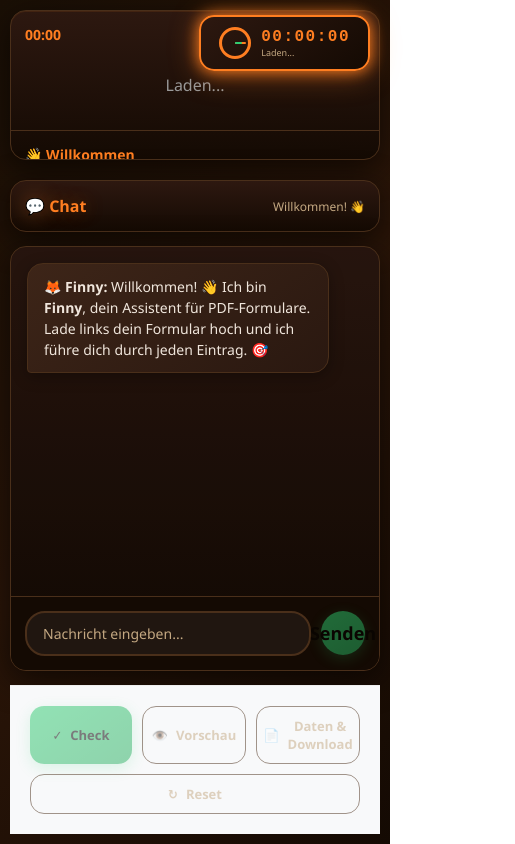
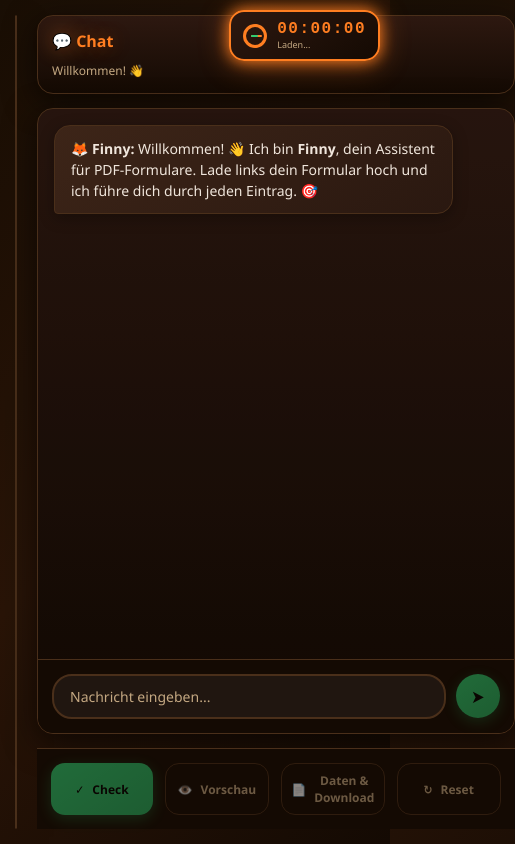
Before and after one commit to finnyaifox/Finny2, a website: page FInny2/public/index.html in a window 390 px wide. Shown: the whole page, 515 px wide, since content can reach past the window. Drawn offline with Linux system fonts and the light colour scheme.

Commit message:
Update index.html

```diff
--- a/FInny2/public/index.html
+++ b/FInny2/public/index.html
@@ -530,19 +530,27 @@
         }
 
         /* RESPONSIVE */
-        @media (max-width: 900px) {
-            .container {
-                flex-direction: column;
-                padding: 10px;
-            }
-            .left-panel {
-                width: 100%;
-                max-height: 150px;
-            }
-            .right-panel {
-                width: 100%;
-            }
-        }
+        @media (max-width: 600px) {
+    .live-clock {
+        top: 10px;
+        right: 10px;
+        padding: 8px 12px;
+        font-size: 12px;
+    }
+    .clock-icon {
+        width: 24px;
+        height: 24px;
+    }
+    .header {
+        flex-direction: column;
+        gap: 10px;
+        align-items: flex-start;
+    }
+    .btn {
+        font-size: 12px;
+        padding: 8px 12px;
+    }
+}
     </style>
 </head>
 <body>
@@ -627,11 +635,11 @@
                 </div>
                 <div class="chat-input-area">
                     <input type="text" class="chat-input" id="chat-input" placeholder="Nachricht eingeben..." disabled>
-                    <button class="chat-button" id="send-button" disabled>Senden</button>
+                    <button class="chat-button" id="send-button" disabled>➤</button>
                 </div>
             </div>
 
-            <div style="padding: 20px; display: flex; gap: 10px; flex-wrap: wrap; background: #f8f9fa; border-top: 1px solid #eee;">
+            <div class="action-buttons">
                 <button class="btn btn-primary" id="check-button" disabled>
                     <span>✓</span> Check
                 </button>
@@ -822,7 +830,7 @@
             formData.append('file', file);
 
             try {
-                const uploadResponse = await fetch(`${API_URL}/upload-pdf`, {
+                const uploadResponse = await fetch(`${API_BASE}/upload-pdf`, {
                     method: 'POST',
                     body: formData
                 });
@@ -845,7 +853,7 @@
         // Extract Fields
         async function extractFields(pdfUrl) {
             try {
-                const response = await fetch(`${API_URL}/extract-fields`, {
+                const response = await fetch(`${API_BASE}/extract-fields`, {
                     method: 'POST',
                     headers: { 'Content-Type': 'application/json' },
                     body: JSON.stringify({ url: pdfUrl, sessionId: currentSessionId })
@@ -895,7 +903,7 @@
             if (currentFieldIndex >= fields.length) return;
 
             try {
-                const response = await fetch(`${API_URL}/chat`, {
+                const response = await fetch(`${API_BASE}/chat`, {
                     method: 'POST',
                     headers: { 'Content-Type': 'application/json' },
                     body: JSON.stringify({ sessionId: currentSessionId, message })
@@ -985,7 +993,7 @@
         async function downloadPDF() {
             try {
                 updateStatus('Lädt PDF...');
-                const response = await fetch(`${API_URL}/fill-pdf`, {
+                const response = await fetch(`${API_BASE}/fill-pdf`, {
                     method: 'POST',
                     headers: { 'Content-Type': 'application/json' },
                     body: JSON.stringify({ url: fields[0]?.pdfUrl, sessionId: currentSessionId })
```
